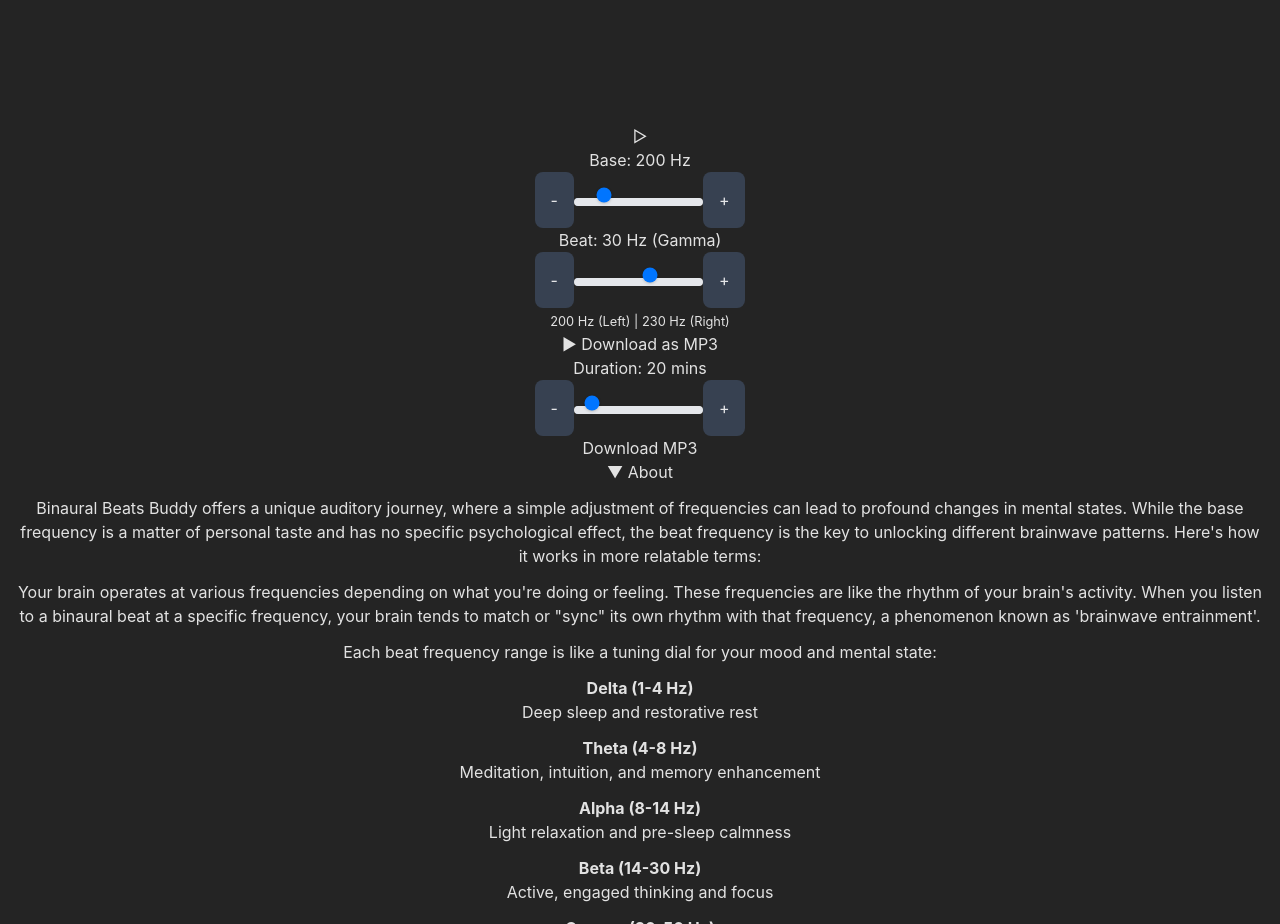
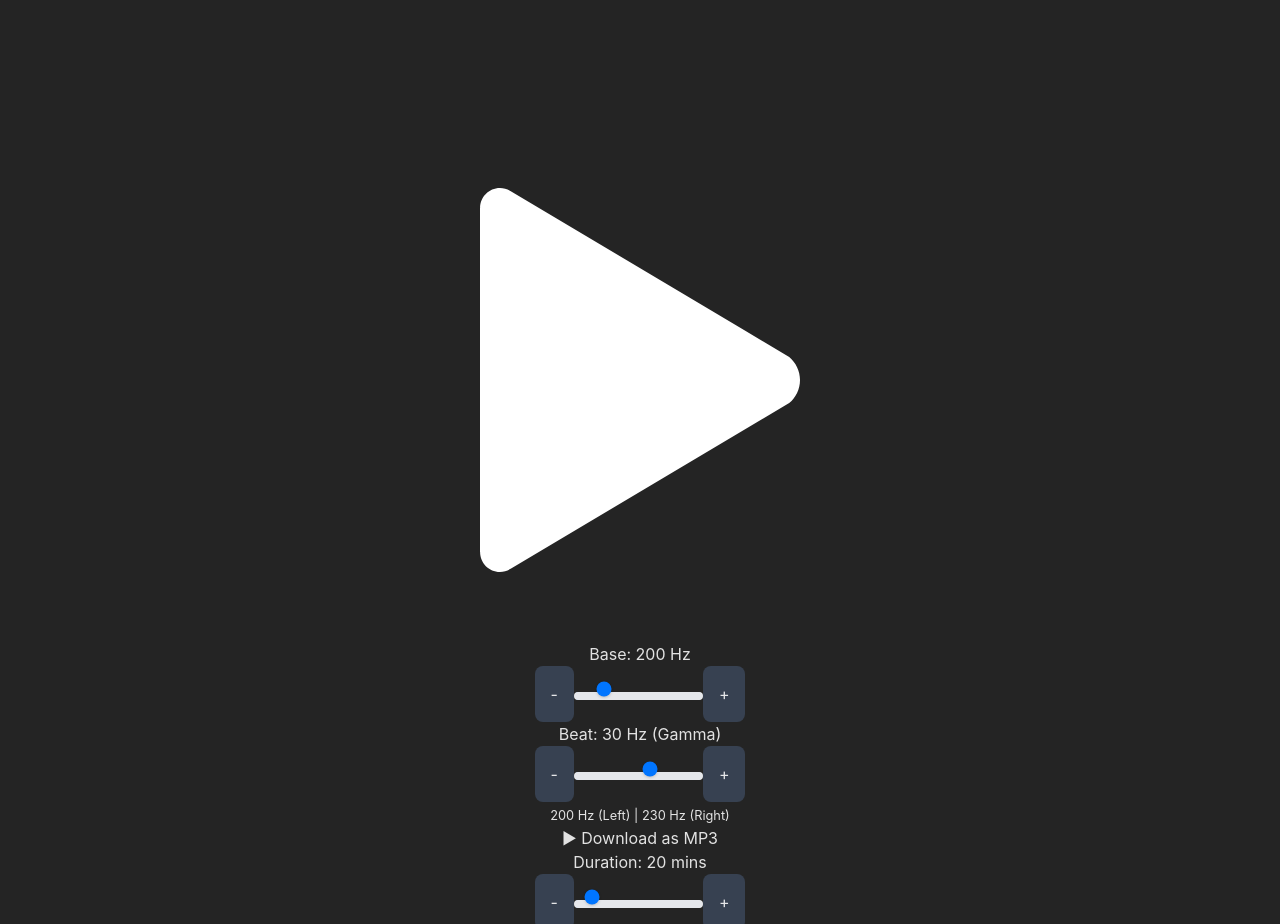
Before and after one commit to kurtisgrant/binaural-beats-buddy, a React (Vite) app: page / in a window 1280 px wide. Shown: the part 940-1864 px from the top of the page. Built offline with nearby package versions, Linux system fonts and the light colour scheme.

Commit message:
Add play and pause svgs

```diff
--- a/src/App.css
+++ b/src/App.css
@@ -4,6 +4,10 @@
   padding: 1rem;
   padding-bottom: 24rem;
   text-align: center;
+}
+
+.svg-icon {
+  fill: white;
 }
 
 .info p {
--- a/src/App.tsx
+++ b/src/App.tsx
@@ -4,6 +4,9 @@
 import SliderWithButtons from "./components/SliderWithButtons";
 import Accordian from "./components/Accordian";
 import img from "./assets/dontforget.png";
+import pause from "./assets/pause.svg";
+import play from "./assets/play.svg";
+
 import "./App.css";
 
 function App() {
@@ -43,7 +46,7 @@
             className="h-36 w-36 mx-auto p-10 rounded-full bg-blue-500 hover:bg-blue-400 text-white text-5xl font-bold"
             onClick={handlePlayPause}
           >
-            {isPlaying ? "𑫨" : "▷"}
+            {isPlaying ? <img src={pause} className="svg-icon" alt="Pause Icon" /> : <img src={play} className="svg-icon" alt="Play Icon" />}
           </button>
         </div>
         <div className="p-2 pt-8 border-orange-900">
```
Also changed, not shown: src/assets/pause.svg (added), src/assets/play.svg (added).
